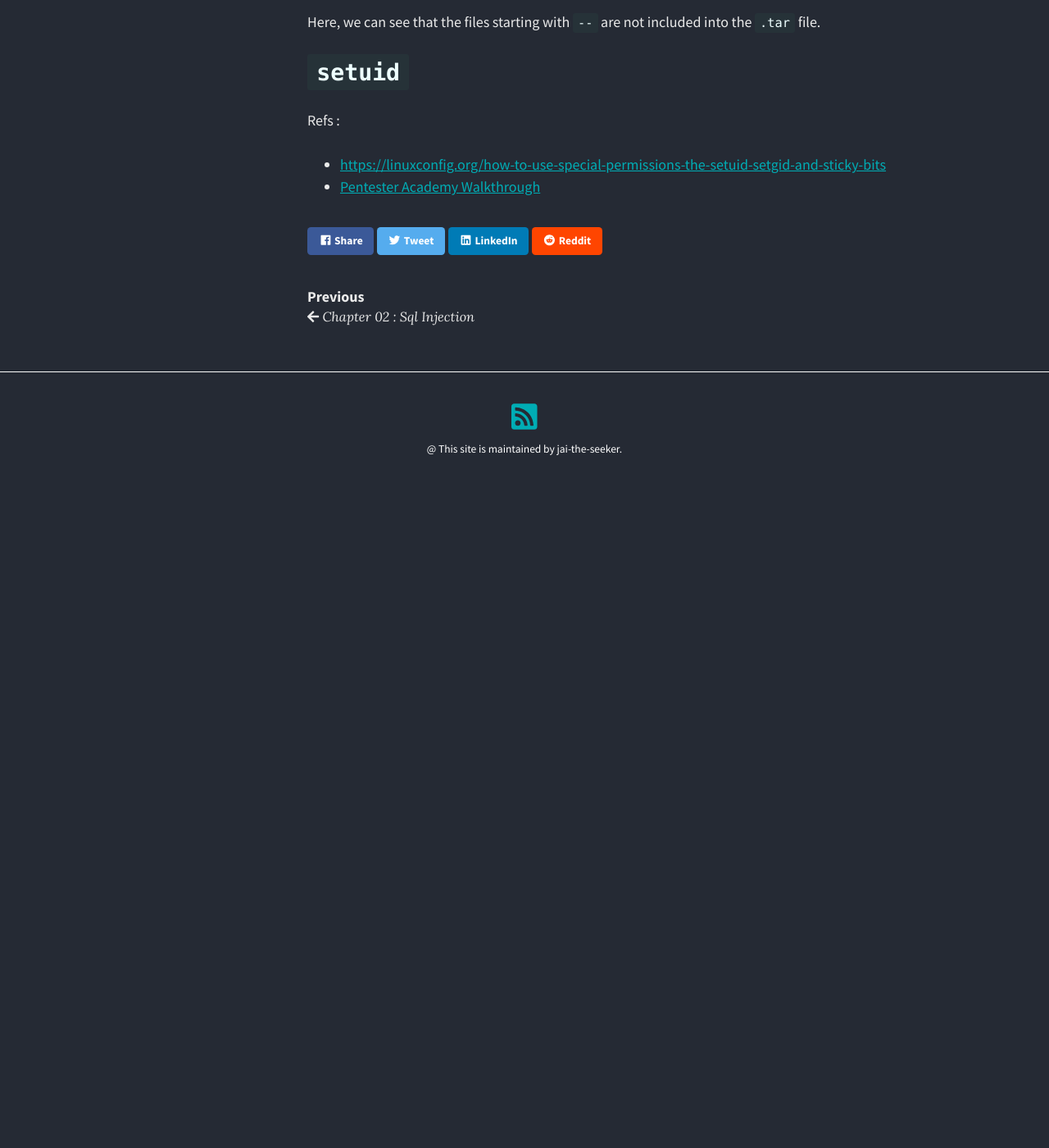
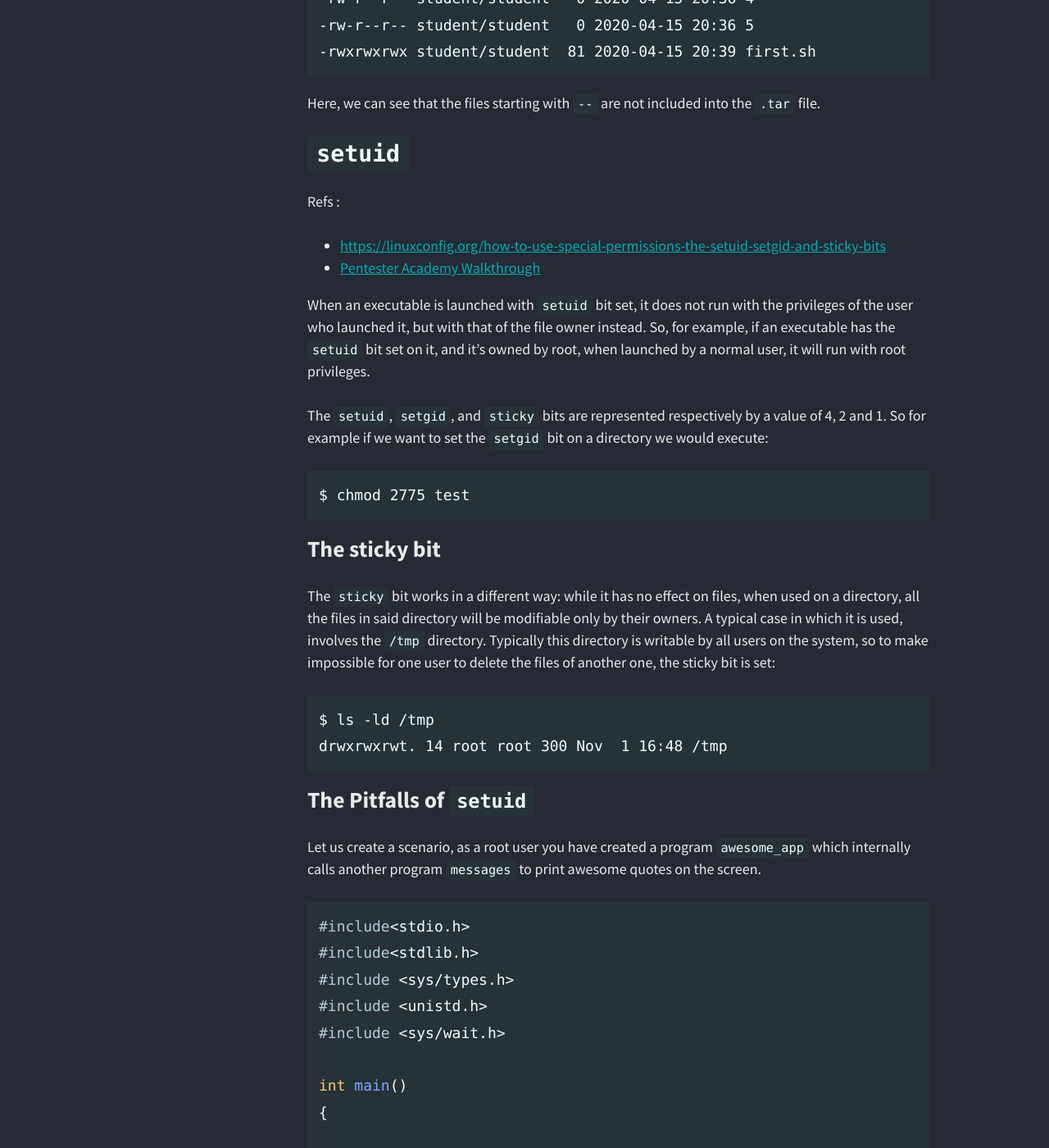
Before and after one commit to jai-the-seeker/musings, a Jekyll site: the page built from _posts/2020-04-15-CTF-01.markdown, in a window 1280 px wide and 1400 px high, scrolled down 4965 px. Shown: the whole window at 82% size. Built offline with Jekyll 4.4.1, drawn with Linux system fonts in a browser that asks for light colours; nearby versions of some CDN libraries; before the commit the page ends 5595 px from its top, so only the background shows below that; some of the changed text lies outside the part shown.

Commit message:
update post

````diff
--- a/_posts/2020-04-15-CTF-01.markdown
+++ b/_posts/2020-04-15-CTF-01.markdown
@@ -150,3 +154,76 @@ Here, we can see that the files starting with `--` are not included into the `.t
 Refs :
 * <https://linuxconfig.org/how-to-use-special-permissions-the-setuid-setgid-and-sticky-bits>
 * [Pentester Academy Walkthrough]({{ "files/walkthrough-73.pdf" | relative_url}})
+
+When an executable is launched with `setuid` bit set, it does not run with the privileges of the user who launched it, but with that of the file owner instead. So, for example, if an executable has the `setuid` bit set on it, and it's owned by root, when launched by a normal user, it will run with root privileges.
+
+The `setuid`, `setgid`, and `sticky` bits are represented respectively by a value of 4, 2 and 1. So for example if we want to set the `setgid` bit on a directory we would execute:
+```
+$ chmod 2775 test
+```
+
+## The sticky bit
+The `sticky` bit works in a different way: while it has no effect on files, when used on a directory, all the files in said directory will be modifiable only by their owners. A typical case in which it is used, involves the `/tmp` directory. Typically this directory is writable by all users on the system, so to make impossible for one user to delete the files of another one, the sticky bit is set:
+```
+$ ls -ld /tmp
+drwxrwxrwt. 14 root root 300 Nov  1 16:48 /tmp
+```
+## The Pitfalls of `setuid`
+
+Let us create a scenario, as a root user you have created a program `awesome_app` which internally calls another program `messages` to print awesome quotes on the screen.
+
+```c
+#include<stdio.h>
+#include<stdlib.h>
+#include <sys/types.h>
+#include <unistd.h>
+#include <sys/wait.h>
+
+int main()
+{
+
+  pid_t child_pid;
+  int child_status;
+
+  char * argv_list[] = {"messages",NULL};
+
+  child_pid = fork();
+  if(child_pid == 0) {
+    /* This is done by the child process. */
+
+    execv(argv_list[0], argv_list);
+
+    /* If execv returns, it must have failed. */
+
+    printf("Unknown command\n");
+    exit(0);
+  }
+  else {
+     /* This is run by the parent.  Wait for the child
+        to terminate. */
+        wait(&child_status);
+       return child_status;
+  }
+
+  // Lets call my companion, how has the power to print exotic messages
+
+  return 0;
+}
+```
+The code for `messages` program is as follows :
+```c
+#include<stdio.h>
+
+int main() {
+  printf("If you want to be average, do what others do. If you want to be awesome, do what no one does.\n");
+  return 0;
+}
+```
+Now as a `root` user you compile both the programs, the state is :
+```
+# ls -la
+total 32
+-rwxr-xr-x 1 root    root    8528 Apr 16 15:18 awesome_app
+---x------ 1 root    root    8304 Apr 16 15:18 messages
+```
+Now, you want to share this app with another user on this computer. As, a normal user,he will not be able to run the program, in order to overcome the problem, you set the `setuid` bit as on. Now, he is able to run the program, but can also gain access to root shell by replacing `messages` program with `/bin/bash` program. This will give him access to root shell.
````
Also changed, not shown: other parts of _posts/2020-04-15-CTF-01.markdown (+5 -1 lines), 1 other file.
